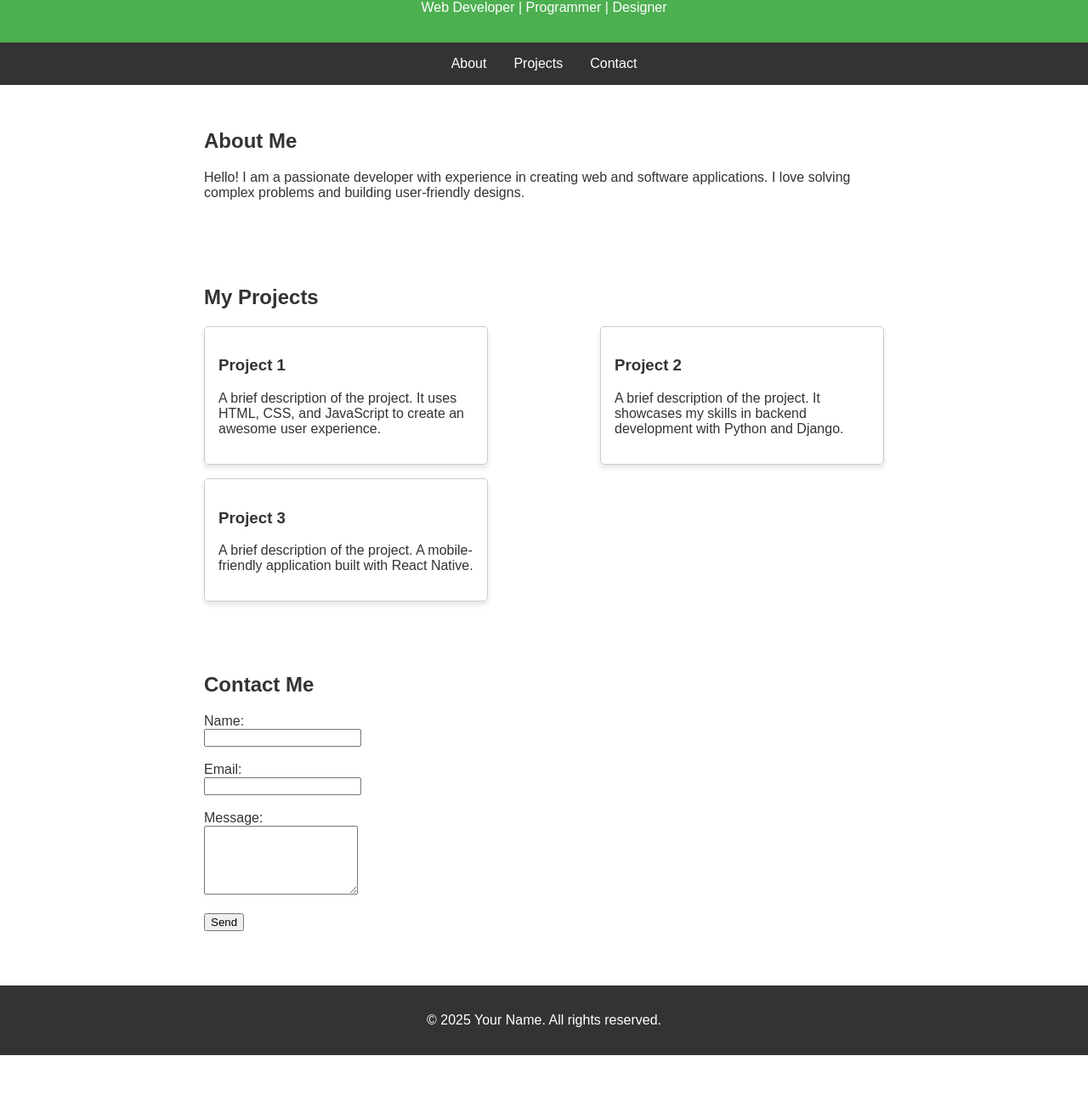
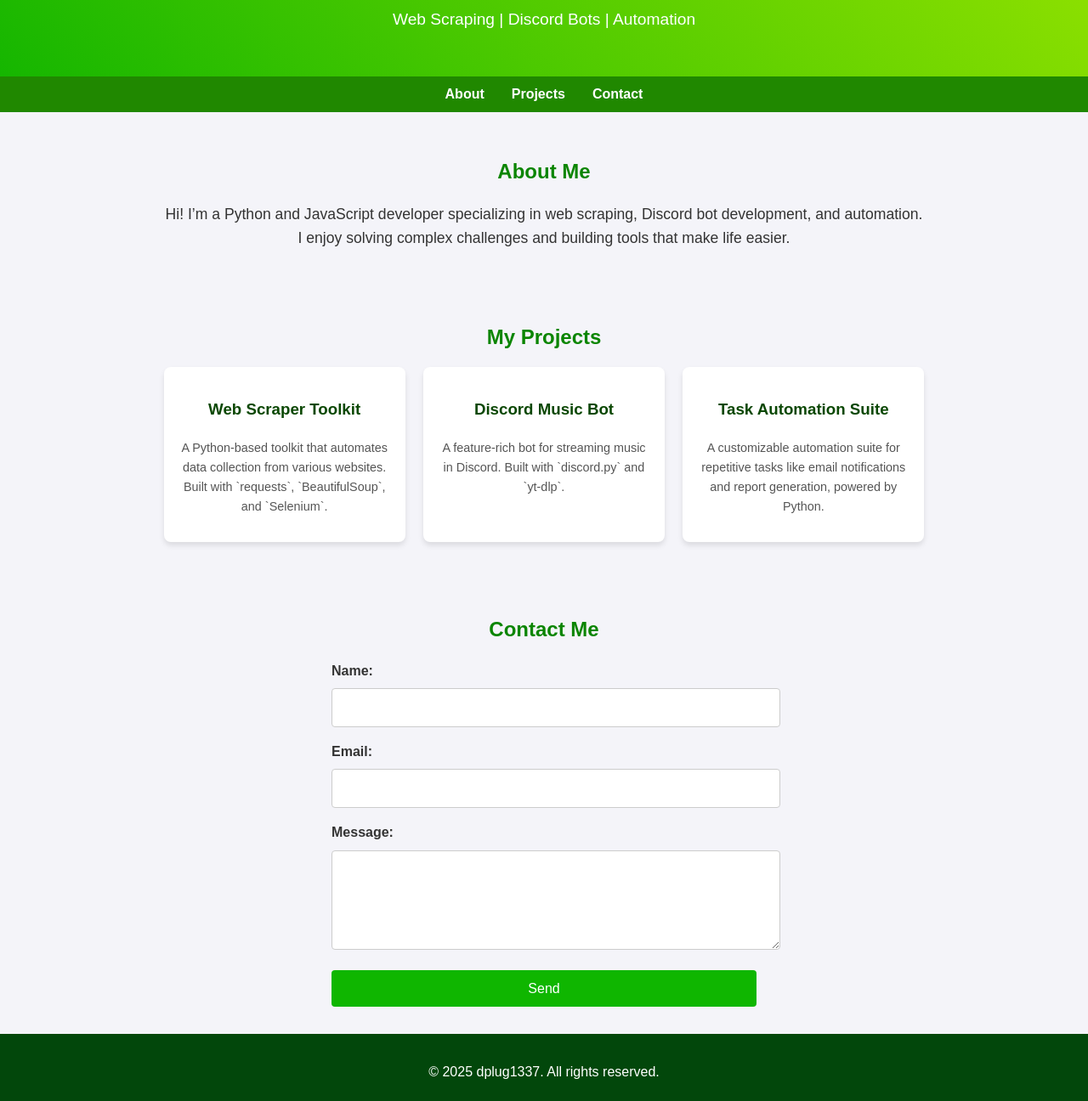
Before and after one commit to dplug1337/dplug1337.github.io, a plain HTML site: page index.html in a window 1280 px wide. Shown: the part 96-1392 px from the top of the page at 85% size. Before the commit the page ends 1338 px from the top, so only its background shows below. Drawn offline with Linux system fonts and the light colour scheme.

Commit message:
Add files via upload

```diff
--- a/index.html
+++ b/index.html
@@ -3,85 +3,146 @@
 <head>
     <meta charset="UTF-8">
     <meta name="viewport" content="width=device-width, initial-scale=1.0">
-    <title>Portfolio</title>
+    <title>dplug1337 Portfolio</title>
+    <link rel="stylesheet" href="style.css">
     <style>
+        /* General Styles */
         body {
             font-family: Arial, sans-serif;
+            line-height: 1.6;
             margin: 0;
             padding: 0;
+            background-color: #f4f4f9;
             color: #333;
         }
 
         header {
-            background-color: #4CAF50;
-            color: white;
-            padding: 1rem;
             text-align: center;
+            padding: 2rem 1rem;
+            background: linear-gradient(45deg, #15b600, #93e200);
+            color: #fff;
+        }
+
+        header h1 {
+            margin: 0;
+            font-size: 2.5rem;
+        }
+
+        header p {
+            font-size: 1.2rem;
+            margin-top: 0.5rem;
         }
 
         nav {
             display: flex;
             justify-content: center;
-            background-color: #333;
+            background-color: #208800;
+            padding: 0.5rem;
         }
 
         nav a {
-            color: white;
-            padding: 1rem;
+            color: #fff;
             text-decoration: none;
-            transition: background 0.3s;
+            margin: 0 1rem;
+            font-weight: bold;
         }
 
         nav a:hover {
-            background-color: #575757;
+            text-decoration: underline;
         }
 
         section {
-            padding: 2rem;
-            max-width: 800px;
-            margin: auto;
+            padding: 2rem 1rem;
+            max-width: 900px;
+            margin: 0 auto;
         }
 
+        section h2 {
+            text-align: center;
+            color: #0b8500;
+            margin-bottom: 1rem;
+        }
+
+        #about p {
+            text-align: center;
+            margin: 0 auto;
+            font-size: 1.1rem;
+        }
+
+        /* Projects Section */
         .projects {
             display: flex;
             flex-wrap: wrap;
+            justify-content: space-around;
             gap: 1rem;
-            justify-content: center;
         }
 
         .project {
-            border: 1px solid #ccc;
-            border-radius: 5px;
+            background-color: #fff;
+            box-shadow: 0 4px 6px rgba(0, 0, 0, 0.1);
             padding: 1rem;
-            width: 100%;
-            max-width: 300px;
-            box-shadow: 0 4px 6px rgba(0, 0, 0, 0.1);
-            transition: transform 0.3s;
+            border-radius: 8px;
+            text-align: center;
+            width: 28%;
         }
 
-        .project:hover {
-            transform: translateY(-5px);
+        .project h3 {
+            color: #0a4702;
         }
 
-        footer {
-            background-color: #333;
-            color: white;
-            text-align: center;
-            padding: 1rem;
-            margin-top: 2rem;
+        .project p {
+            font-size: 0.9rem;
+            color: #555;
         }
 
-        @media (min-width: 600px) {
-            .projects {
-                justify-content: space-between;
-            }
+        /* Contact Section */
+        form {
+            max-width: 500px;
+            margin: 0 auto;
+        }
+
+        form label {
+            font-weight: bold;
+        }
+
+        form input, form textarea {
+            width: 100%;
+            padding: 0.8rem;
+            margin-top: 0.5rem;
+            margin-bottom: 1rem;
+            border: 1px solid #ccc;
+            border-radius: 4px;
+            font-size: 1rem;
+        }
+
+        form button {
+            width: 100%;
+            padding: 0.8rem;
+            background-color: #0fb600;
+            border: none;
+            border-radius: 4px;
+            color: #fff;
+            font-size: 1rem;
+            cursor: pointer;
+        }
+
+        form button:hover {
+            background-color: #338b00;
+        }
+
+        /* Footer */
+        footer {
+            text-align: center;
+            padding: 1rem 0;
+            background-color: #02470b;
+            color: #fff;
         }
     </style>
 </head>
 <body>
     <header>
-        <h1>Your Name</h1>
-        <p>Web Developer | Programmer | Designer</p>
+        <h1>dplug1337</h1>
+        <p>Web Scraping | Discord Bots | Automation</p>
     </header>
 
     <nav>
@@ -92,23 +153,34 @@
 
     <section id="about">
         <h2>About Me</h2>
-        <p>Hello! I am a passionate developer with experience in creating web and software applications. I love solving complex problems and building user-friendly designs.</p>
+        <p>
+            Hi! I’m a Python and JavaScript developer specializing in web scraping, Discord bot development,
+            and automation. I enjoy solving complex challenges and building tools that make life easier.
+        </p>
     </section>
 
     <section id="projects">
         <h2>My Projects</h2>
         <div class="projects">
             <div class="project">
-                <h3>Project 1</h3>
-                <p>A brief description of the project. It uses HTML, CSS, and JavaScript to create an awesome user experience.</p>
+                <h3>Web Scraper Toolkit</h3>
+                <p>
+                    A Python-based toolkit that automates data collection from various websites. Built with
+                    `requests`, `BeautifulSoup`, and `Selenium`.
+                </p>
             </div>
             <div class="project">
-                <h3>Project 2</h3>
-                <p>A brief description of the project. It showcases my skills in backend development with Python and Django.</p>
+                <h3>Discord Music Bot</h3>
+                <p>
+                    A feature-rich bot for streaming music in Discord. Built with `discord.py` and `yt-dlp`.
+                </p>
             </div>
             <div class="project">
-                <h3>Project 3</h3>
-                <p>A brief description of the project. A mobile-friendly application built with React Native.</p>
+                <h3>Task Automation Suite</h3>
+                <p>
+                    A customizable automation suite for repetitive tasks like email notifications and
+                    report generation, powered by Python.
+                </p>
             </div>
         </div>
     </section>
@@ -116,21 +188,21 @@
     <section id="contact">
         <h2>Contact Me</h2>
         <form>
-            <label for="name">Name:</label><br>
-            <input type="text" id="name" name="name" required><br><br>
+            <label for="name">Name:</label>
+            <input type="text" id="name" name="name" required>
 
-            <label for="email">Email:</label><br>
-            <input type="email" id="email" name="email" required><br><br>
+            <label for="email">Email:</label>
+            <input type="email" id="email" name="email" required>
 
-            <label for="message">Message:</label><br>
-            <textarea id="message" name="message" rows="5" required></textarea><br><br>
+            <label for="message">Message:</label>
+            <textarea id="message" name="message" rows="5" required></textarea>
 
             <button type="submit">Send</button>
         </form>
     </section>
 
     <footer>
-        <p>&copy; 2025 Your Name. All rights reserved.</p>
+        <p>&copy; 2025 dplug1337. All rights reserved.</p>
     </footer>
 </body>
 </html>
```
